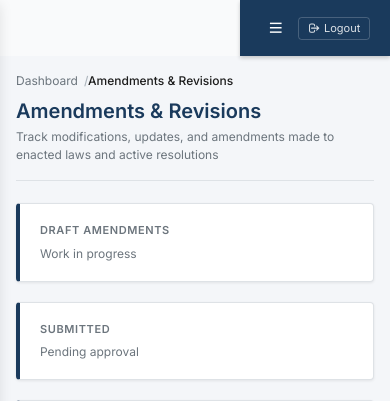
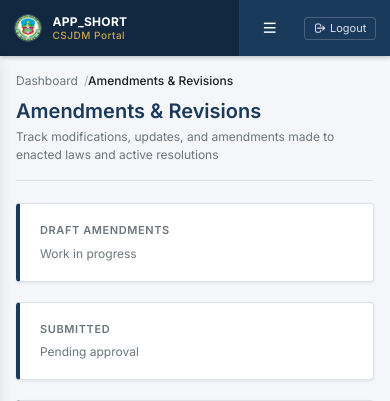
Before and after one commit to ronaldllamo26/ORLMS, a PHP site: template src/pages/amendments/index.php in a window 390 px wide. Shown: the top 401 px of the page. Run offline with PHP 8.4, Linux system fonts and the light colour scheme; the template is opened without the code that fills it, so the values that code supplies are empty; some libraries are stand-ins or nearby versions.

Commit message:
fix: flawless topbar brand header and sidebar positioning

```diff
--- a/public/css/style.css
+++ b/public/css/style.css
@@ -122,23 +122,16 @@ img {
 .orlms-navbar, #main-navbar {
     position: fixed;
     top: 0;
-    left: var(--sidebar-width) !important;
+    left: 0 !important;
     right: 0;
     height: var(--navbar-height);
     background-color: var(--color-primary);
     display: flex;
     align-items: center;
     justify-content: space-between;
-    padding: 0 20px;
-    z-index: 1000;
+    padding: 0;
+    z-index: 1001;
     box-shadow: 0 2px 4px rgba(0, 0, 0, 0.2);
-    transition: left 0.3s ease;
-}
-
-/* Collapsed Navbar State (Desktop) */
-body.sidebar-collapsed .orlms-navbar,
-body.sidebar-collapsed #main-navbar {
-    left: 0 !important;
 }
 
 /* Sidebar Toggle Hamburger Button */
@@ -235,14 +228,14 @@ body.sidebar-collapsed #main-navbar {
 /* Sidebar */
 .orlms-sidebar {
     position: fixed;
-    top: 0;
+    top: var(--navbar-height) !important;
     left: 0;
     bottom: 0;
     width: var(--sidebar-width);
     background-color: var(--color-primary-dark);
     overflow-y: auto;
     overflow-x: hidden;
-    z-index: 1001;
+    z-index: 900;
     border-right: 1px solid rgba(0, 0, 0, 0.2);
     transition: transform 0.3s ease, width 0.3s ease, left 0.3s ease;
 }
--- a/src/pages/layouts/navbar.php
+++ b/src/pages/layouts/navbar.php
@@ -27,10 +27,19 @@ if ($currentName === 'System Administrator') {
 $roleLabel    = $roleLabels[$currentRole] ?? ucfirst(str_replace('_', ' ', $currentRole));
 ?>
 
-<nav class="no-print print:hidden fixed top-0 left-0 md:left-[240px] right-0 h-[56px] bg-primary flex items-center justify-between px-4 md:px-6 z-[1000] shadow-md transition-all duration-300" id="main-navbar">
+<nav class="no-print print:hidden fixed top-0 left-0 right-0 h-[56px] bg-primary flex items-center justify-between z-[1001] shadow-md px-0" id="main-navbar">
 
-    <!-- ── Left: Hamburger Toggle + System Title ── -->
-    <div class="flex items-center gap-3 min-w-0">
+    <!-- ── Left: Brand Header (240px Width Matching Sidebar) ── -->
+    <div class="w-[240px] shrink-0 h-full bg-[#122840] border-r border-white/10 flex items-center px-4 gap-3">
+        <img src="<?= APP_ROOT_URL ?>/public/img/csjdm_logo.png" alt="CSJDM Logo" class="w-8 h-8 rounded-full object-cover shadow-sm border border-white/20 shrink-0">
+        <div class="flex flex-col min-w-0">
+            <span class="text-white font-bold text-sm leading-tight tracking-wide truncate"><?= APP_SHORT ?></span>
+            <span class="text-[10px] text-accent font-medium tracking-wider leading-tight truncate">CSJDM Portal</span>
+        </div>
+    </div>
+
+    <!-- ── Middle: Hamburger Menu Button + System Title ── -->
+    <div class="flex items-center gap-3 px-4 md:px-6 flex-1 min-w-0">
         <!-- Sidebar Hamburger Toggle Button -->
         <button type="button" class="bg-transparent border-0 text-white cursor-pointer flex items-center justify-center p-2 rounded-md hover:bg-white/10 transition-colors focus:outline-none shrink-0" id="sidebar-toggle-btn" aria-label="Toggle Sidebar">
             <svg class="w-5 h-5" xmlns="http://www.w3.org/2000/svg" fill="none" viewBox="0 0 24 24" stroke="currentColor" stroke-width="2">
@@ -40,18 +49,18 @@ $roleLabel    = $roleLabels[$currentRole] ?? ucfirst(str_replace('_', ' ', $curr
             </svg>
         </button>
 
-        <div class="flex items-center gap-2 text-white font-medium text-sm md:text-base tracking-wide truncate">
-            <span class="hidden md:inline text-white/90 text-xs md:text-sm font-medium truncate">
+        <div class="flex items-center gap-2 text-white font-semibold text-sm md:text-base tracking-wide truncate">
+            <span class="hidden md:inline font-medium text-white/90 text-xs md:text-sm truncate">
                 Ordinance and Resolution Lifecycle Management System
             </span>
-            <span class="md:hidden text-white text-xs font-bold truncate">
+            <span class="md:hidden font-bold text-white text-xs truncate">
                 <?= APP_SHORT ?>
             </span>
         </div>
     </div>
 
     <!-- ── Right: User Info + Logout ────────────────────── -->
-    <div class="flex items-center gap-3 sm:gap-4 text-white/90 text-xs shrink-0">
+    <div class="flex items-center gap-3 sm:gap-4 text-white/90 text-xs px-4 md:px-6 shrink-0">
 
         <!-- Logged-in user info -->
         <div class="flex items-center gap-2">
@@ -70,8 +79,8 @@ $roleLabel    = $roleLabels[$currentRole] ?? ucfirst(str_replace('_', ' ', $curr
 
         <!-- Logout link -->
         <a href="<?= APP_ROOT_URL ?>/auth/logout"
-            class="text-white/85 hover:text-white hover:bg-white/10 border border-white/20 hover:border-white/50 px-2.5 sm:px-3 py-1 rounded transition duration-150 text-[11px] sm:text-xs flex items-center gap-1"
-            onclick="return confirm('Are you sure you want to log out?')">
+           class="text-white/85 hover:text-white hover:bg-white/10 border border-white/20 hover:border-white/50 px-2.5 sm:px-3 py-1 rounded transition duration-150 text-[11px] sm:text-xs flex items-center gap-1"
+           onclick="return confirm('Are you sure you want to log out?')">
             <svg class="w-3.5 h-3.5 sm:hidden" xmlns="http://www.w3.org/2000/svg" fill="none" viewBox="0 0 24 24" stroke="currentColor" stroke-width="2">
                 <path stroke-linecap="round" stroke-linejoin="round" d="M17 16l4-4m0 0l-4-4m4 4H7m6 4v1a3 3 0 01-3 3H6a3 3 0 01-3-3V7a3 3 0 013-3h4a3 3 0 013 3v1" />
             </svg>
--- a/src/pages/layouts/sidebar.php
+++ b/src/pages/layouts/sidebar.php
@@ -48,15 +48,6 @@ $roleLabel    = $roleLabels[$role] ?? ucfirst(str_replace('_', ' ', $role));
 ?>
 
 <aside class="no-print print:hidden orlms-sidebar bg-primary-dark border-r border-black/20 flex flex-col" id="main-sidebar">
-
-    <!-- Sidebar Top Brand Header (Top-Left of Screen, 56px Height) -->
-    <div class="h-[56px] min-h-[56px] bg-[#122840] border-b border-white/10 flex items-center px-4 gap-3 shrink-0">
-        <img src="<?= APP_ROOT_URL ?>/public/img/csjdm_logo.png" alt="CSJDM Logo" class="w-8 h-8 rounded-full object-cover shadow-sm border border-white/20 shrink-0">
-        <div class="flex flex-col min-w-0">
-            <span class="text-white font-bold text-sm leading-tight tracking-wide truncate"><?= APP_SHORT ?></span>
-            <span class="text-[10px] text-accent font-medium tracking-wider leading-tight truncate">CSJDM Portal</span>
-        </div>
-    </div>
 
     <!-- ══════════════════════════════════════════
          SECTION: MAIN
```
